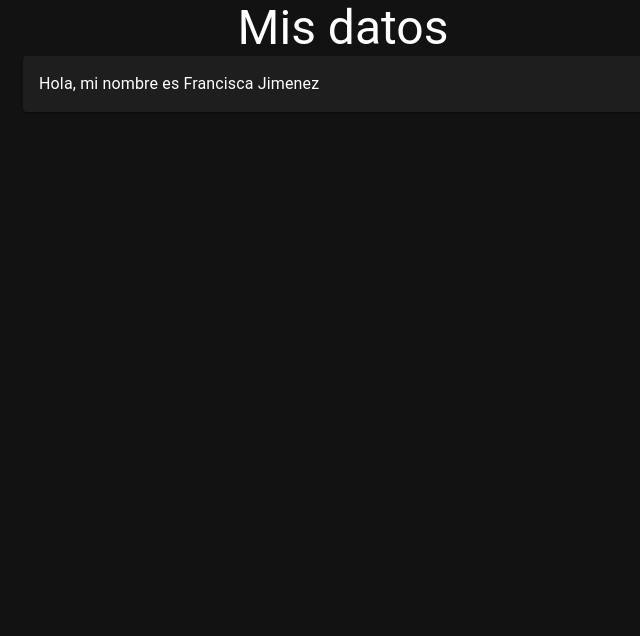
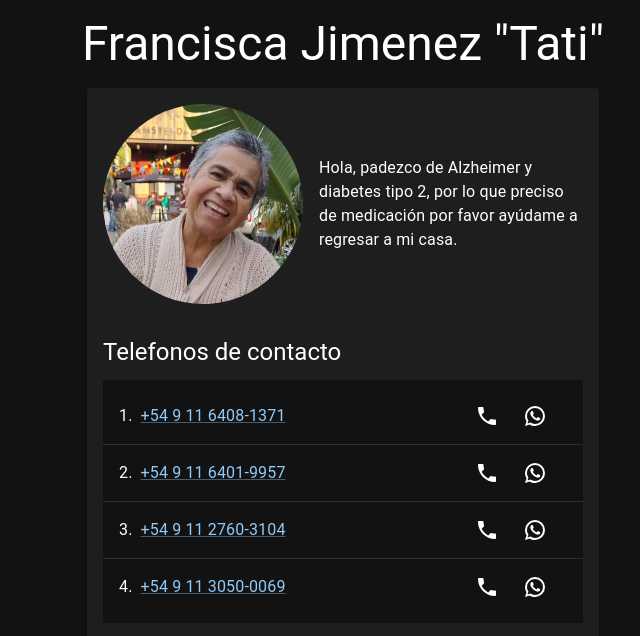
Before and after one commit to Mis-datos/Mis-datos.github.io, a Next.js app: page / in a window 1280 px wide. Shown: the top 636 px of the page, without its empty margins (297-937 px from the left). Built offline with nearby package versions, Linux system fonts and the light colour scheme.

Commit message:
Fill data

```diff
--- a/next.config.js
+++ b/next.config.js
@@ -1,6 +1,5 @@
 /** @type {import('next').NextConfig} */
 const nextConfig = {
-  // basePath: "/Mis-datos.github.io",
   output: "export",
   reactStrictMode: true,
   images: {
--- a/package.json
+++ b/package.json
@@ -12,6 +12,7 @@
     "@emotion/cache": "^11.13.1",
     "@emotion/react": "^11.13.3",
     "@emotion/styled": "^11.13.0",
+    "@mui/icons-material": "^6.1.1",
     "@mui/material": "^6.1.1",
     "@mui/material-nextjs": "^6.1.1",
     "next": "14.2.14",
--- a/src/app/page.tsx
+++ b/src/app/page.tsx
@@ -1,28 +1,115 @@
 "use client";
-
 import {
   Stack,
   Paper,
   Typography,
   ThemeProvider,
   CssBaseline,
+  List,
+  ListItem,
+  Divider,
+  Link,
+  IconButton,
 } from "@mui/material";
+import {
+  Phone,
+  Phone as PhoneIcon,
+  WhatsApp as WhatsAppIcon,
+} from "@mui/icons-material";
+
 import theme from "../theme";
+import { callNumber, sendWhatsAppMessage } from "@/utils";
+import Image from "next/image";
+import avatar from "./avatar.png";
+
+const numbers = [
+  "+54 9 11 6408-1371",
+  "+54 9 11 6401-9957",
+  "+54 9 11 2760-3104",
+  "+54 9 11 3050-0069",
+];
 
 export default function Home() {
   return (
     <ThemeProvider theme={theme}>
       <CssBaseline />
       <Stack direction="column">
-        <Typography variant="h3" textAlign="center">
-          Mis datos
-        </Typography>
+        <Stack m={2}>
+          <Typography variant="h3" textAlign="center">
+            Francisca Jimenez "Tati"
+          </Typography>
+        </Stack>
 
         <Stack justifyContent="center" alignItems="center">
-          <Stack component={Paper} p={2} width="50%">
-            <Typography variant="body1">
-              Hola, mi nombre es Francisca Jimenez
-            </Typography>
+          <Stack component={Paper} p={2} width="40%">
+            <Stack direction="row" alignItems="center">
+              <Image
+                src={avatar}
+                alt="avatar"
+                height={200}
+                width={200}
+                style={{
+                  borderRadius: "80%",
+                }}
+              />
+
+              <Stack ml={2}>
+                <Typography variant="body1">
+                  Hola, padezco de Alzheimer y diabetes tipo 2, por lo que
+                  preciso de medicación por favor ayúdame a regresar a mi casa.
+                </Typography>
+              </Stack>
+            </Stack>
+
+            <Stack mt={4}>
+              <Typography variant="h5">Telefonos de contacto</Typography>
+
+              <List
+                sx={{
+                  marginTop: "12px",
+                  bgcolor: "background.paper",
+                }}
+              >
+                {numbers.map((number, index) => (
+                  <Stack>
+                    <ListItem
+                      key={number}
+                      alignItems="center"
+                      style={{
+                        justifyContent: "space-between",
+                      }}
+                    >
+                      <Stack direction="row" spacing={1} width="180px">
+                        <Typography>{index + 1}.</Typography>{" "}
+                        <Link>{number}</Link>
+                      </Stack>
+
+                      <Stack spacing={1} direction="row" width="100px">
+                        <IconButton
+                          onClick={() => {
+                            callNumber(number);
+                          }}
+                        >
+                          <Phone />
+                        </IconButton>
+
+                        <IconButton
+                          onClick={() => {
+                            sendWhatsAppMessage(number);
+                          }}
+                        >
+                          <WhatsAppIcon />
+                        </IconButton>
+                      </Stack>
+                    </ListItem>
+
+                    {index < numbers.length - 1 && (
+                      <Divider variant="fullWidth" orientation="horizontal" />
+                    )}
+                  </Stack>
+                ))}
+              </List>
+            </Stack>
           </Stack>
         </Stack>
       </Stack>
--- /dev/null
+++ b/src/utils.ts
@@ -0,0 +1,21 @@
+const fixNumber = (number: string) =>
+  number.replaceAll("+", "").replaceAll("-", "").replaceAll(" ", "");
+
+const handleWindow = (url: string) => {
+  window.open(url, "_blank");
+};
+
+export const callNumber = (number: string) => {
+  handleWindow(`tel:${number}`);
+};
+
+export const sendWhatsAppMessage = (number: string) => {
+  const fixedNumber = fixNumber(number);
+  const message = encodeURIComponent(
+    "Hola, me comunico porque encontré a tu mamá."
+  );
+
+  const url = `https://wa.me/${fixedNumber}?text=${message}`;
+
+  handleWindow(url);
+};
```
Also changed, not shown: src/app/avatar.png (added), 1 other file (tests, documents, lock files or other folders).
